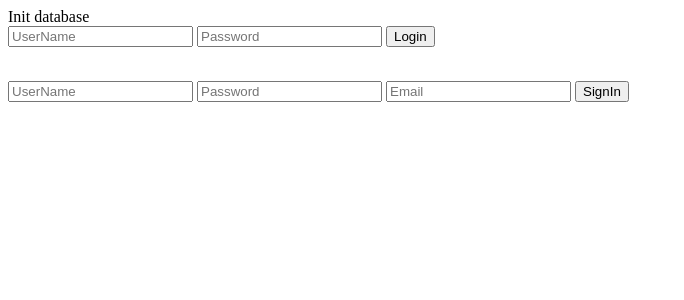
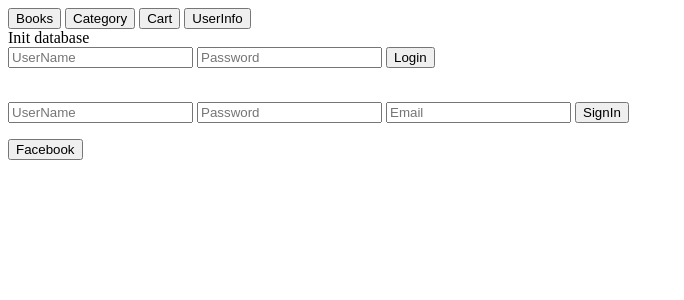
Before and after one commit to PhatsNgoo/BookSeller, a PHP site: page / in a window 1280 px wide. Shown: the top 300 px of the page, without its empty margins (0-684 px from the left). Run offline with PHP 8.4, Linux system fonts and the light colour scheme.

Commit message:
New user layout

```diff
--- /dev/null
+++ b/Layout/User_Layout_Footer.php
@@ -0,0 +1,8 @@
+<?php
+?>
+<html>
+<footer>
+<!--Define logo hear-->
+    <button>Facebook</button>
+</footer>
+</html>
--- /dev/null
+++ b/Layout/User_Layout_Header.php
@@ -0,0 +1,11 @@
+<?php
+?>
+<html>
+<header>
+    <title>BoolSeller</title>
+    <button>Books</button>
+    <button>Category</button>
+    <button>Cart</button>
+    <button>UserInfo</button>
+</header>
+</html>
--- a/index.php
+++ b/index.php
@@ -2,6 +2,7 @@
 require('Config.php');
 require('controller/DataManager.php');
 require('StringUtils.php');
+require('Layout/User_Layout_Header.php');
 
 $dataMng=new DataManager();
 $dataMng->ConnectDb();
@@ -34,3 +35,6 @@ if (isset($_POST['LogIn'])){
     <input type="submit" name="SignIn" value="SignIn">
 
 </FORM>
+<?php
+require('Layout/User_Layout_Footer.php');
+?>
```
